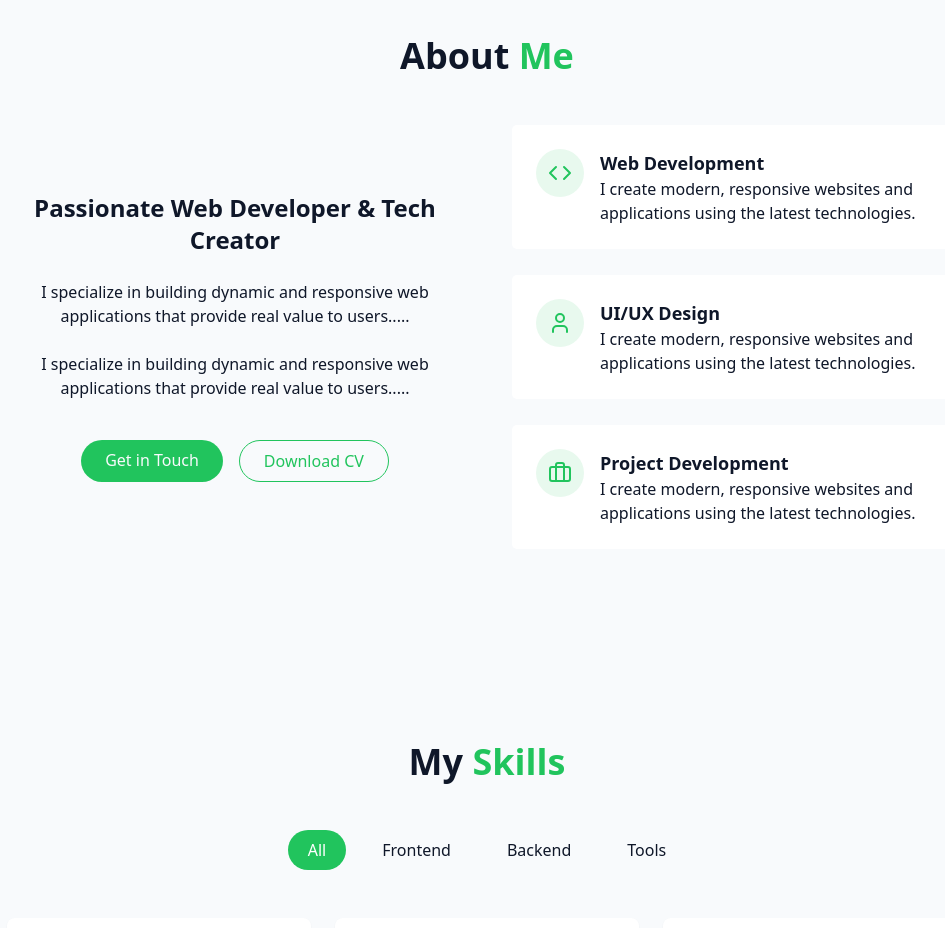
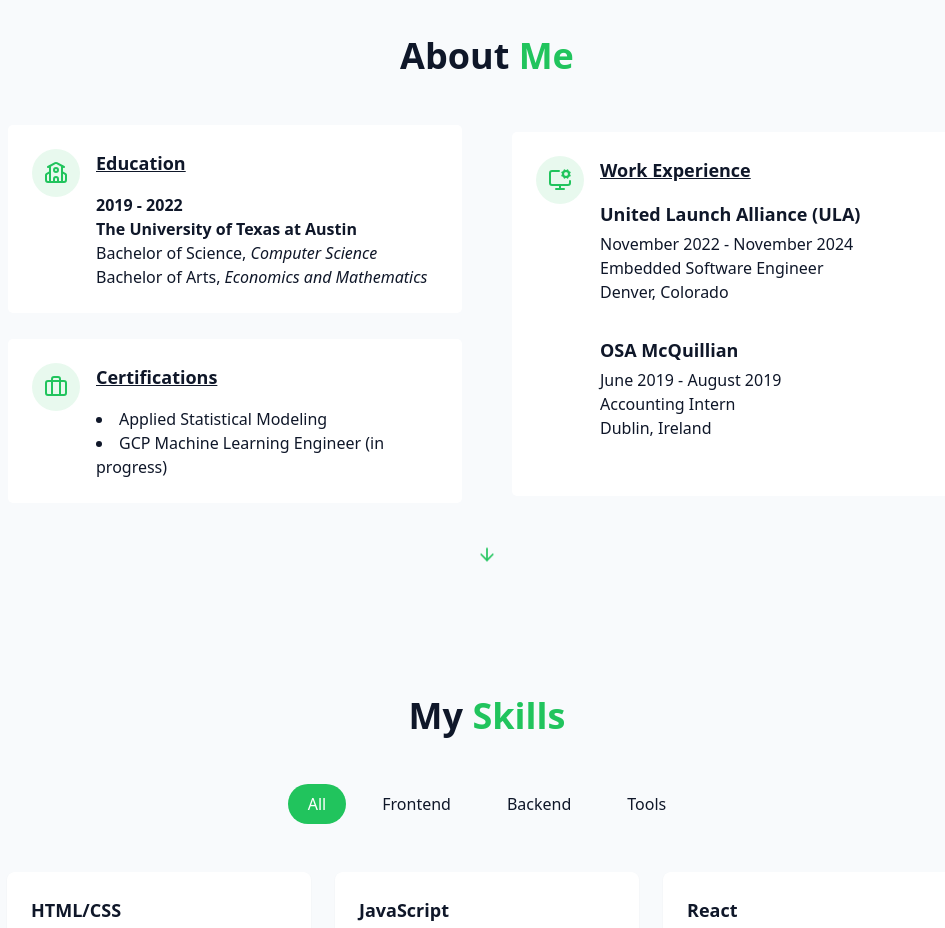
Before and after one commit to tuanqpham0921/personal_web, a React (Vite) app: page / in a window 1280 px wide. Shown: the part 860-1788 px from the top of the page, without its empty margins (153-1098 px from the left). Built offline with nearby package versions, Linux system fonts and the light colour scheme.

Commit message:
updated the about section

```diff
--- a/src/components/AboutSection.jsx
+++ b/src/components/AboutSection.jsx
@@ -1,4 +1,4 @@
-import { Briefcase, Code, User } from "lucide-react"
+import { Briefcase, School, MonitorCog, ArrowDown } from "lucide-react"
 
 
 export const AboutSection = () => {
@@ -7,56 +7,34 @@
             {" "}
             <div className="container mx-auto max-w-5xl">
 
-                <h2 className="text-3xl md:text-4xl font-bold text-center mb-12">
+                 <h2 className="text-3xl md:text-4xl font-bold text-center mb-12">
                     About <span className="text-primary"> Me </span>
                 </h2>
 
                 <div className="grid grid-cols-1 md:grid-cols-2 gap-12 items-center">
-                    {/* left section */}
-                    <div className="space-y-6">
-                        <h3 className="text-2xl font-semibold">
-                            Passionate Web Developer & Tech Creator</h3>
 
-                        {/* TODO: update these info */}
-                        <p className="text-muted-foreground">
-                            I specialize in building dynamic and responsive
-                            web applications that provide real value to users.....
-                        </p>
-
-                        <p className="text-muted-foreground">
-                            I specialize in building dynamic and responsive
-                            web applications that provide real value to users.....
-                        </p>
-
-                        <div className="flex flex-col sm:flex-row gap-4 pt-4 justify-center">
-                            <a href="#contact" className="cosmic-button">
-                                {" "}
-                                Get in Touch
-                            </a>
-
-                            {/* TODO: add a file to download*/}
-                            <a href=""
-                                className="px-6 py-2 rounded-full border border-primary text-primary hover:bg-primary/10 transition-colors duration-300"
-                            >
-                                {" "}
-                                Download CV
-                            </a>
-                        </div>
-                    </div>
-
-                    {/* right section */}
+                    {/* Left side: Education & Certifications */}
                     <div className="grid grid-cols-1 gap-6">
                         <div className="gradient-border p-6 card-hover">
                             <div className="flex items-start gap-4">
                                 <div className="p-3 rounded-full bg-primary/10">
-                                    <Code className="h-6 w-6 text-primary" />
+                                    <School className="h-6 w-6 text-primary" />
                                 </div>
+
                                 <div className="text-left">
-                                    <h4 className="font-semibold text-lg"> Web Development </h4>
-                                    <p className="text-muted-foreground">
+                                    <h3 className="font-bold underline text-lg mb-4">
+                                        Education
+                                    </h3>
+
+                                    <p className="text-muted-foreground text-left">
                                         {" "}
-                                        I create modern, responsive websites and
-                                        applications using the latest technologies.
+                                        <span className="font-semibold">2019 - 2022</span>
+                                        <br />
+                                        <span className="font-semibold">The University of Texas at Austin</span>
+                                        <br />
+                                        Bachelor of Science, <span className="italic">Computer Science</span>
+                                        <br />
+                                        Bachelor of Arts, <span className="italic">Economics and Mathematics</span>
                                     </p>
                                 </div>
                             </div>
@@ -66,35 +44,72 @@
                         <div className="gradient-border p-6 card-hover">
                             <div className="flex items-start gap-4">
                                 <div className="p-3 rounded-full bg-primary/10">
-                                    <User className="h-6 w-6 text-primary" />
+                                    <Briefcase className="h-6 w-6 text-primary" />
                                 </div>
+
                                 <div className="text-left">
-                                    <h4 className="font-semibold text-lg"> UI/UX Design </h4>
-                                    <p className="text-muted-foreground">
-                                        {" "}
-                                        I create modern, responsive websites and
-                                        applications using the latest technologies.
+                                    <h3 className="font-bold underline text-lg mb-4">
+                                        Certifications
+                                    </h3>
+                                    <p className="text-muted-foreground text-left">
+                                        <ul className="list-disc list-inside">
+                                            <li>Applied Statistical Modeling</li>
+                                        </ul>
                                     </p>
+
+                                    <p className="text-muted-foreground text-left">
+                                        <ul className="list-disc list-inside">
+                                            <li>GCP Machine Learning Engineer (in progress)</li>
+                                        </ul>
+                                    </p>
+
                                 </div>
                             </div>
                         </div>
+                    </div>
 
+                    {/* Right side: Work Experience in a hovercard */}
+                    <div className="grid grid-cols-1 gap-6">
                         <div className="gradient-border p-6 card-hover">
                             <div className="flex items-start gap-4">
                                 <div className="p-3 rounded-full bg-primary/10">
-                                    <Briefcase className="h-6 w-6 text-primary" />
+                                    <MonitorCog className="h-6 w-6 text-primary" />
                                 </div>
-                                <div className="text-left">
-                                    <h4 className="font-semibold text-lg"> Project Development </h4>
-                                    <p className="text-muted-foreground">
-                                        {" "}
-                                        I create modern, responsive websites and
-                                        applications using the latest technologies.
-                                    </p>
+                                <div className="text-left w-full">
+                                    <h3 className="font-bold underline text-lg mb-4">
+                                        Work Experience
+                                    </h3>
+                                    <div className="mb-8">
+                                        <h4 className="font-semibold text-lg mb-1">
+                                            United Launch Alliance (ULA)
+                                        </h4>
+                                        <p className="text-muted-foreground text-left">
+                                            <span>November 2022 - November 2024</span>
+                                            <br />
+                                            <span>Embedded Software Engineer</span>
+                                            <br />
+                                            <span>Denver, Colorado</span>
+                                        </p>
+                                    </div>
+                                    <div className="mb-8">
+                                        <h4 className="font-semibold text-lg mb-1">
+                                            OSA McQuillian
+                                        </h4>
+                                        <p className="text-muted-foreground text-left">
+                                            <span>June 2019 - August 2019</span>
+                                            <br />
+                                            <span>Accounting Intern</span>
+                                            <br />
+                                            <span>Dublin, Ireland</span>
+                                        </p>
+                                    </div>
                                 </div>
                             </div>
                         </div>
+                    </div>
 
+                    <div className="absolute bottom-8 left-1/2 transform -translate-x-1/2 flex flex-col items-center animate-bounce">
+                        <ArrowDown className="h-5 w-5 text-primary" />
                     </div>
 
                 </div>
```
